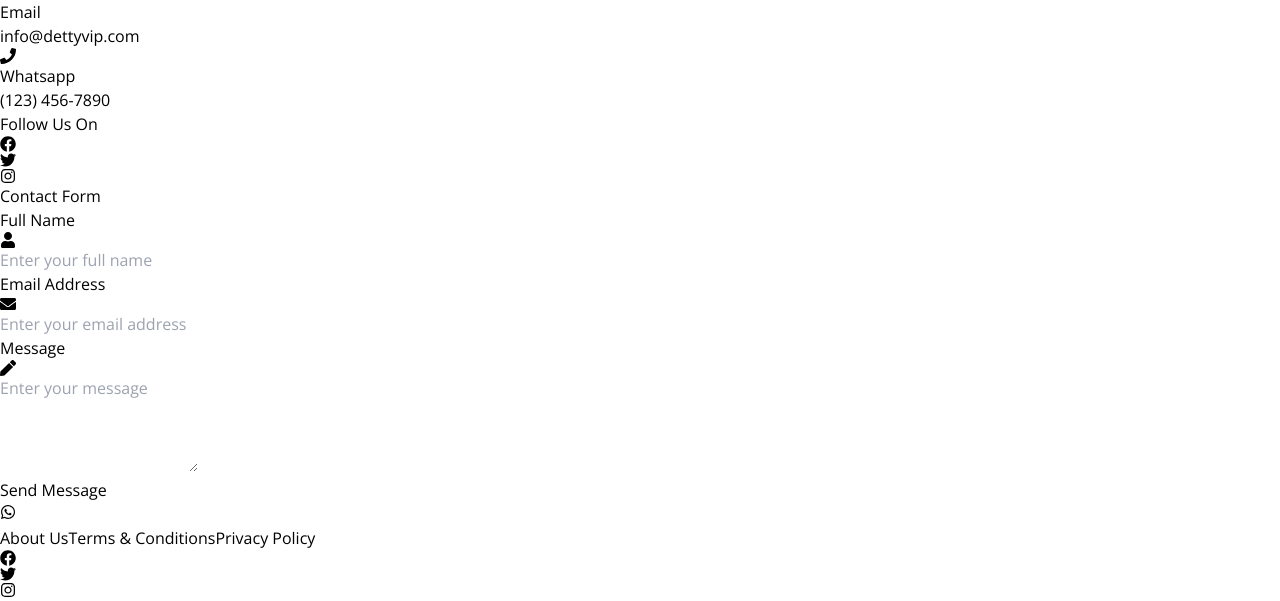
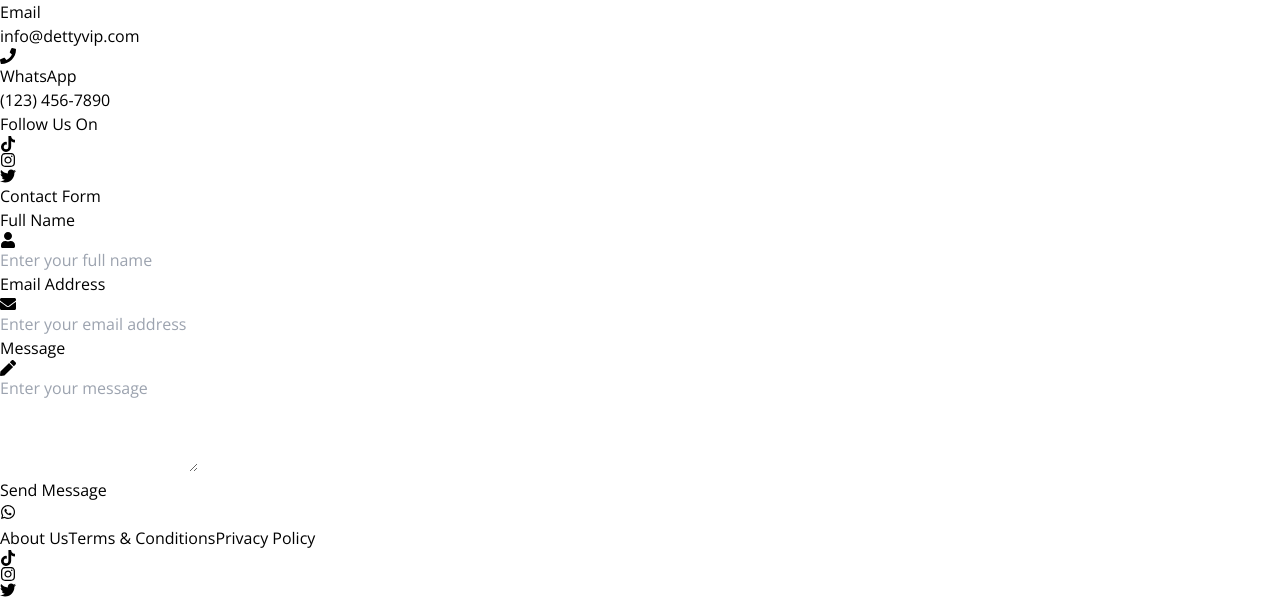
Before and after one commit to iamkayourday/Detty-VIP, a React (Vite) app: page /contact in a window 1280 px wide. Shown: the part 224-825 px from the top of the page. Built offline with nearby package versions, Linux system fonts and the light colour scheme.

Commit message:
Update social icon links

```diff
--- a/src/components/Contact.jsx
+++ b/src/components/Contact.jsx
@@ -9,6 +9,7 @@ import {
   FaMapMarkerAlt,
   FaUser,
   FaPen,
+  FaTiktok,
 } from "react-icons/fa";
 
 const Contact = () => {
@@ -38,12 +39,11 @@ const Contact = () => {
 >
   <h2 className="text-4xl font-bold mb-6">Get in touch with us</h2>
   <p className="text-lg mb-8">
-            We’re here to make your Detty December unforgettable! Got questions
-            or need help getting started? Reach out to us through any of the
-            options below, and our VIP team will ensure you’re flying in style
-            in no time.
+    We’re here to make your Detty December unforgettable! Got questions or need help getting started? Reach out to us through any of the options below, and our VIP team will ensure you’re flying in style in no time.
   </p>
+
   <div className="space-y-4">
+    {/* Phone */}
     <div className="flex items-center gap-3">
       <FaPhone className="text-xl" />
       <div>
@@ -51,48 +51,60 @@ const Contact = () => {
         <p>(123) 456-7890</p>
       </div>
     </div>
+
+    {/* Email */}
     <div className="flex items-center gap-3">
       <FaEnvelope className="text-xl" />
       <div>
         <h3 className="text-xl font-semibold">Email</h3>
-                <a href="info@dettyvip.com">info@dettyvip.com</a>
-                {/* <p>info@dettyvip.com</p> */}
+        <a className="hover:underline" href="mailto:info@dettyvip.com">
+          info@dettyvip.com
+        </a>
       </div>
     </div>
+
+    {/* WhatsApp */}
     <div className="flex items-center gap-3">
       <FaPhone className="text-xl" />
       <div>
-                <h3 className="text-xl font-semibold">Whatsapp</h3>
+        <h3 className="text-xl font-semibold">WhatsApp</h3>
         <p>(123) 456-7890</p>
       </div>
     </div>
   </div>
+
+  {/* Social Media */}
   <div className="mt-8">
     <h3 className="text-lg font-medium mb-4">Follow Us On</h3>
     <div className="flex gap-6">
+      {/* TikTok */}
       <a
-                href="https://www.facebook.com/your-profile"
+        href="https://www.tiktok.com/@Detty.VIP"
         target="_blank"
         rel="noopener noreferrer"
         className="bg-white w-16 h-16 rounded-full shadow-md flex items-center justify-center"
       >
-                <FaFacebook className="text-4xl text-[#2e5c99] transform transition-all duration-300 hover:scale-125" />
+        <FaTiktok className="text-4xl text-[#000000] transform transition-all duration-300 hover:scale-125" />
       </a>
+
+      {/* Instagram */}
       <a
-                href="https://twitter.com/your-profile"
+        href="https://www.instagram.com/DettyVIP"
+        target="_blank"
+        rel="noopener noreferrer"
+        className="bg-white w-16 h-16 rounded-full shadow-md flex items-center justify-center"
+      >
+        <FaInstagram className="text-4xl text-[#E1306C] transform transition-all duration-300 hover:scale-125" />
+      </a>
+
+      {/* X (Twitter) */}
+      <a
+        href="https://twitter.com/DettyVIP"
         target="_blank"
         rel="noopener noreferrer"
         className="bg-white w-16 h-16 rounded-full shadow-md flex items-center justify-center"
       >
         <FaTwitter className="text-4xl text-[#1DA1F2] transform transition-all duration-300 hover:scale-125" />
-              </a>
-              <a
-                href="https://www.instagram.com/your-profile"
-                target="_blank"
-                rel="noopener noreferrer"
-                className="bg-white w-16 h-16 rounded-full shadow-md flex items-center justify-center"
-              >
-                <FaInstagram className="text-4xl text-[#E1306C] transform transition-all duration-300 hover:scale-125" />
       </a>
     </div>
   </div>
--- a/src/components/Footer.jsx
+++ b/src/components/Footer.jsx
@@ -1,6 +1,6 @@
 import React from 'react';
 import { motion } from 'framer-motion';
-import { FaFacebook, FaTwitter, FaInstagram } from 'react-icons/fa';
+import { FaFacebook, FaTwitter, FaInstagram, FaTiktok } from 'react-icons/fa';
 
 const Footer = () => {
   const footerVariants = {
@@ -42,31 +42,32 @@ const Footer = () => {
         {/* Social Media Icons */}
         <div className="space-x-4">
           <motion.a
-            href="https://www.facebook.com"
+            href="https://www.tiktok.com/@Detty.VIP"
             target="_blank"
             rel="noopener noreferrer"
             whileHover={{ scale: 1.1 }}
             transition={{ duration: 0.3 }}
           >
-            <FaFacebook className="inline-block text-2xl" />
+            <FaTiktok className="inline-block text-2xl" />
+          </motion.a>
+
+          <motion.a
+            href="https://www.instagram.com/DettyVIP"
+            target="_blank"
+            rel="noopener noreferrer"
+            whileHover={{ scale: 1.1 }}
+            transition={{ duration: 0.3 }}
+          >
+            <FaInstagram className="inline-block text-2xl" />
           </motion.a>
           <motion.a
-            href="https://www.twitter.com"
+            href="https://twitter.com/DettyVIP"
             target="_blank"
             rel="noopener noreferrer"
             whileHover={{ scale: 1.1 }}
             transition={{ duration: 0.3 }}
           >
             <FaTwitter className="inline-block text-2xl" />
-          </motion.a>
-          <motion.a
-            href="https://www.instagram.com"
-            target="_blank"
-            rel="noopener noreferrer"
-            whileHover={{ scale: 1.1 }}
-            transition={{ duration: 0.3 }}
-          >
-            <FaInstagram className="inline-block text-2xl" />
           </motion.a>
         </div>
 
--- a/src/index.css
+++ b/src/index.css
@@ -24,9 +24,9 @@ a {
   text-decoration: none;
 }
 
-a:hover {
+/* a:hover {
   text-decoration: underline;
-}
+} */
 
 .font-pacifico {
   font-family: 'Pacifico', cursive;
```
Lines whose indentation alone changed are shown as unchanged.
